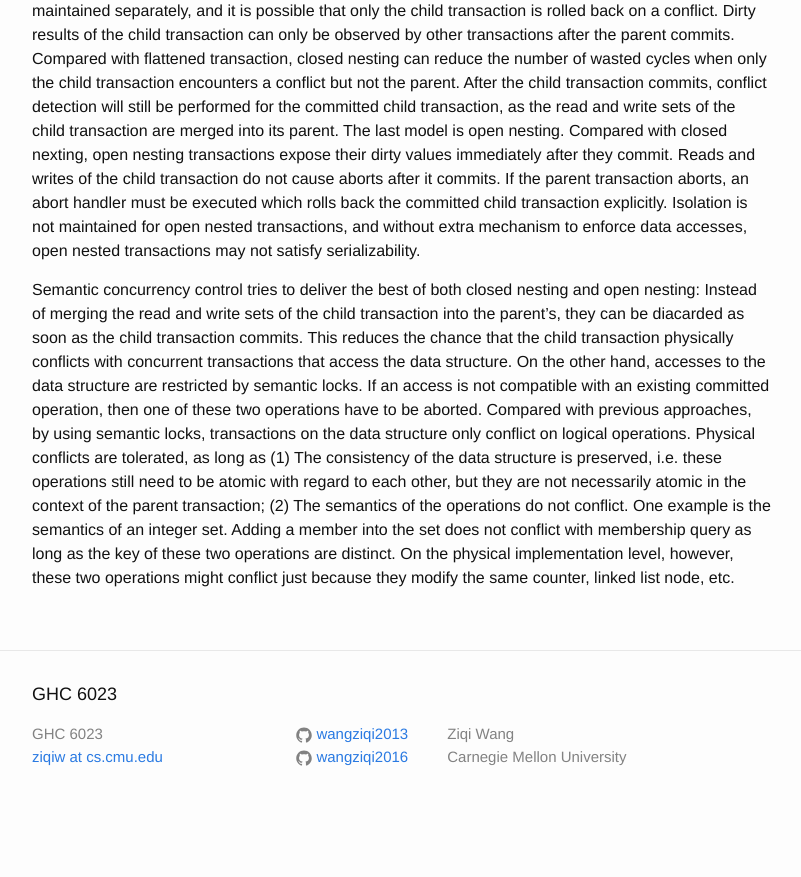
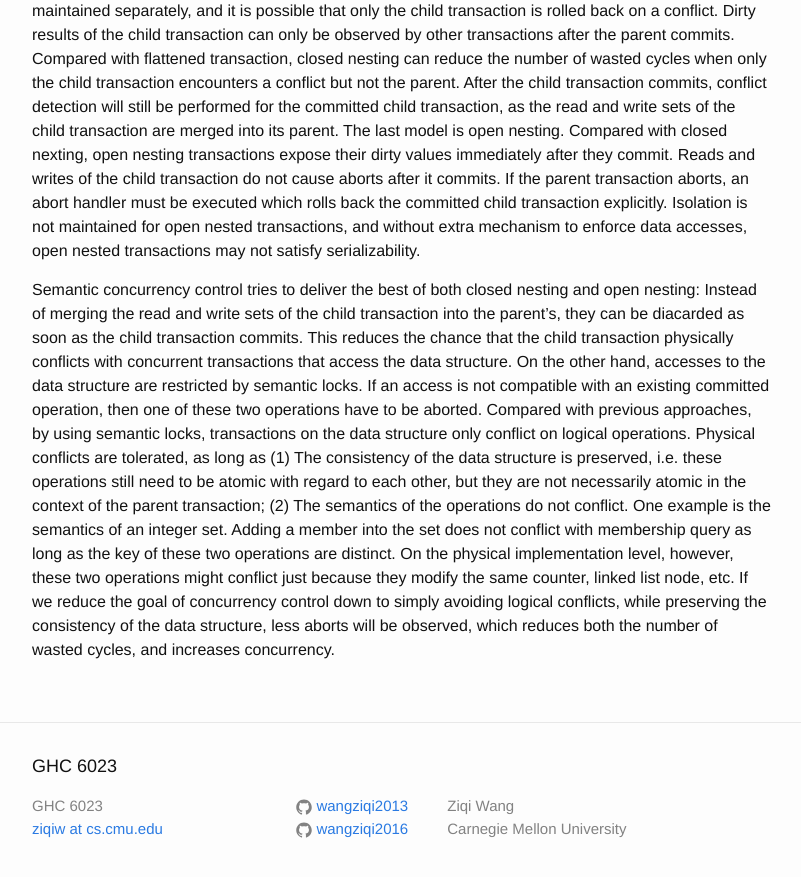
Before and after one commit to wangziqi2013/wangziqi2013.github.io, a Jekyll site: the page built from _posts/2018-12-21-transactional-collection-classes.markdown, in a window 1280 px wide and 900 px high, scrolled down 691 px. Shown: the top 877 px of the window, without its empty margins (238-1039 px from the left). Built offline with Jekyll 4.4.1, drawn with Linux system fonts in a browser that asks for light colours; before the commit the page ends 1519 px from its top, so only the background shows below that.

Commit message:
Finish second graph

```diff
--- a/_posts/2018-12-21-transactional-collection-classes.markdown
+++ b/_posts/2018-12-21-transactional-collection-classes.markdown
@@ -43,4 +43,6 @@ i.e. these operations still need to be atomic with regard to each other, but the
 context of the parent transaction; (2) The semantics of the operations do not conflict. One example is the semantics of
 an integer set. Adding a member into the set does not conflict with membership query as long as the key of these two
 operations are distinct. On the physical implementation level, however, these two operations might conflict just
-because they modify the same counter, linked list node, etc.
+because they modify the same counter, linked list node, etc. If we reduce the goal of concurrency control down to simply
+avoiding logical conflicts, while preserving the consistency of the data structure, less aborts will be observed, which
+reduces both the number of wasted cycles, and increases concurrency.
```
